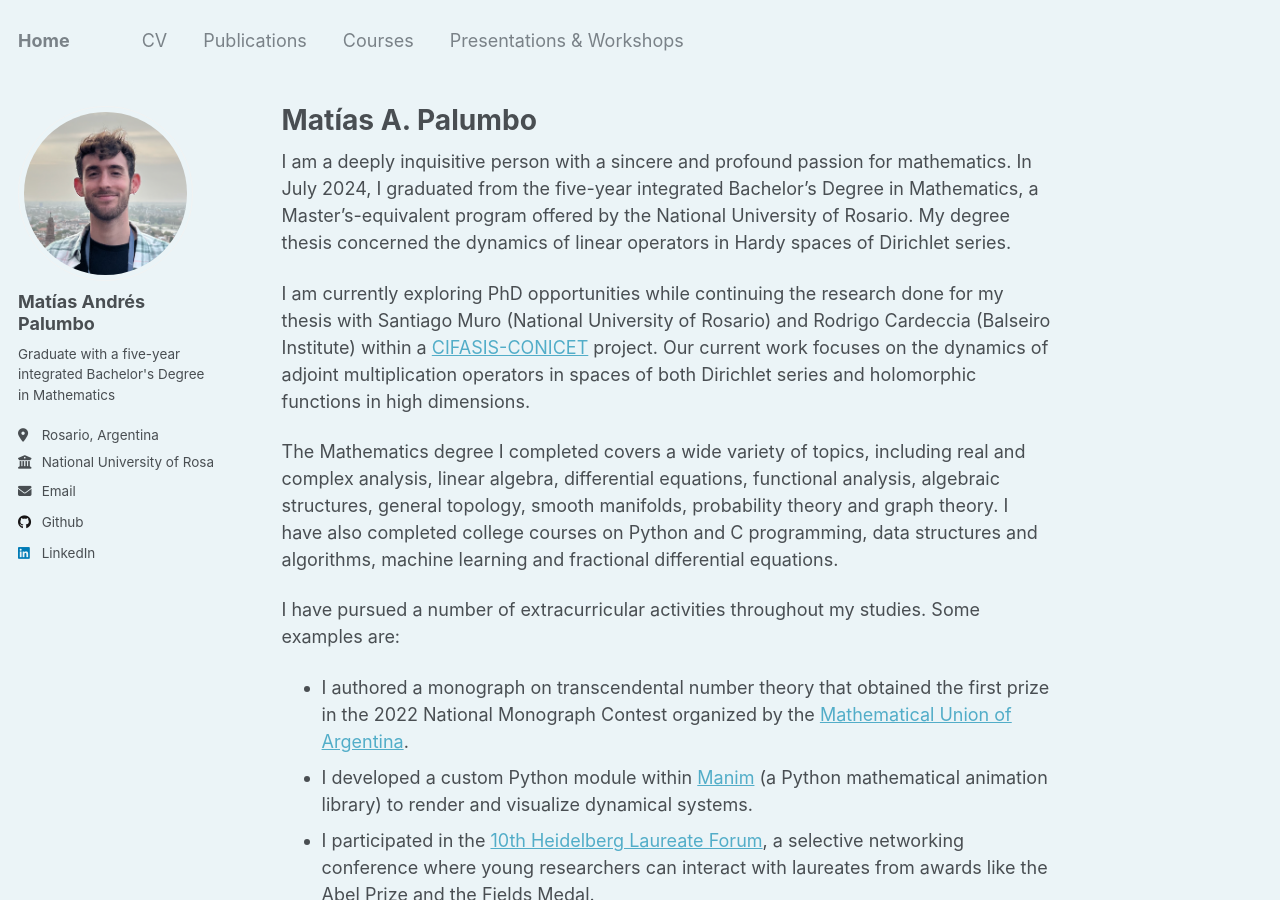
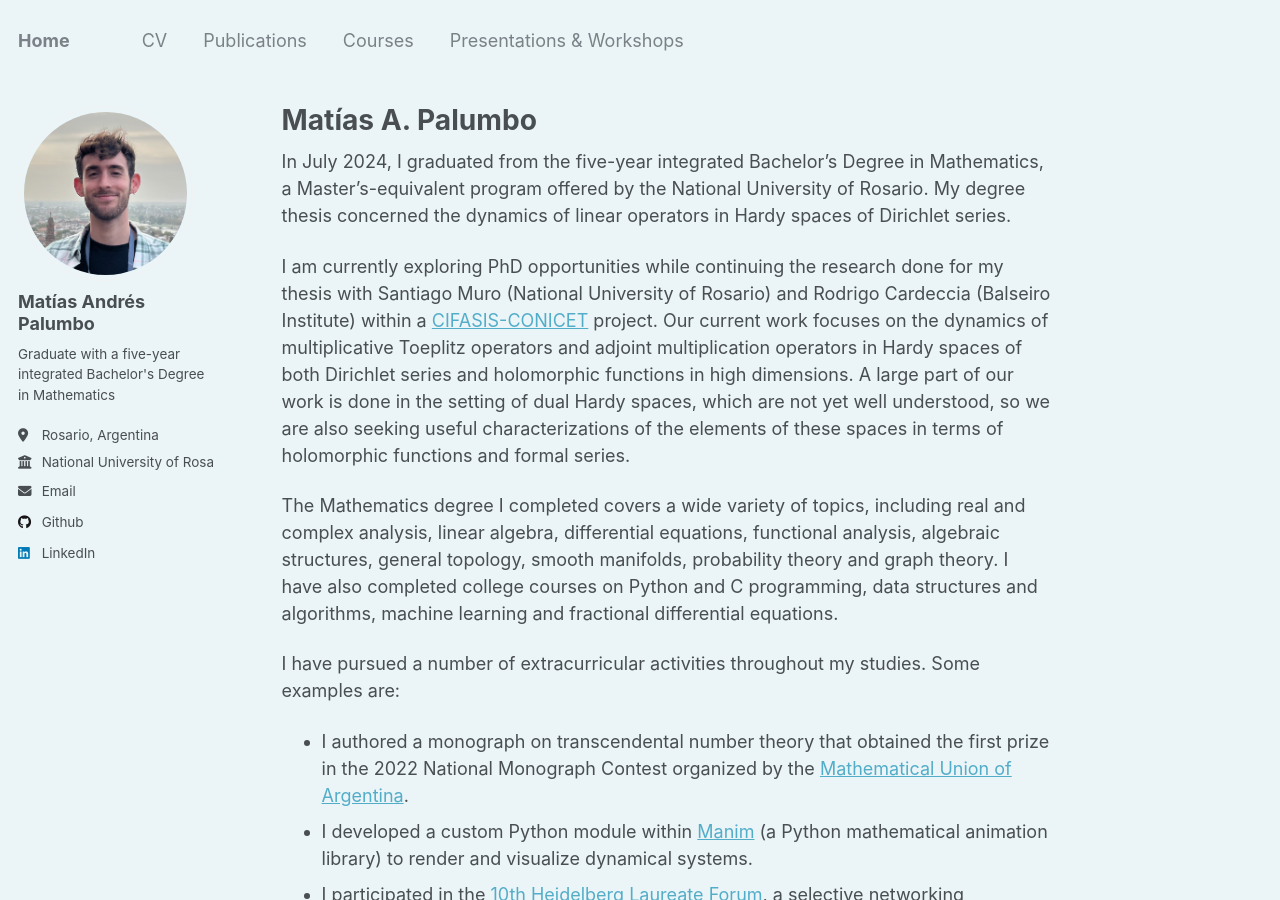
Before and after one commit to matiaspalumbo/matiaspalumbo.github.io, a Jekyll site: the page built from _pages/about.md, in a window 1280 px wide and 900 px high. Built offline with Jekyll 4.4.1, drawn with Linux system fonts in a browser that asks for light colours.

Commit message:
Tweaked personal description - added more details to current research

```diff
--- a/_pages/about.md
+++ b/_pages/about.md
@@ -7,9 +7,9 @@ redirect_from:
   - /about.html
 ---
 
-I am a deeply inquisitive person with a sincere and profound passion for mathematics. In July 2024, I graduated from the five-year integrated Bachelor's Degree in Mathematics, a Master's-equivalent program offered by the National University of Rosario. My degree thesis concerned the dynamics of linear operators in Hardy spaces of Dirichlet series.
+In July 2024, I graduated from the five-year integrated Bachelor's Degree in Mathematics, a Master's-equivalent program offered by the National University of Rosario. My degree thesis concerned the dynamics of linear operators in Hardy spaces of Dirichlet series.
 
-I am currently exploring PhD opportunities while continuing the research done for my thesis with Santiago Muro (National University of Rosario) and Rodrigo Cardeccia (Balseiro Institute) within a [CIFASIS-CONICET](https://www.cifasis-conicet.gov.ar/en/) project. Our current work focuses on the dynamics of adjoint multiplication operators in spaces of both Dirichlet series and holomorphic functions in high dimensions.
+I am currently exploring PhD opportunities while continuing the research done for my thesis with Santiago Muro (National University of Rosario) and Rodrigo Cardeccia (Balseiro Institute) within a [CIFASIS-CONICET](https://www.cifasis-conicet.gov.ar/en/) project. Our current work focuses on the dynamics of multiplicative Toeplitz operators and adjoint multiplication operators in Hardy spaces of both Dirichlet series and holomorphic functions in high dimensions. A large part of our work is done in the setting of dual Hardy spaces, which are not yet well understood, so we are also seeking useful characterizations of the elements of these spaces in terms of holomorphic functions and formal series.
 
 The Mathematics degree I completed covers a wide variety of topics, including real and complex analysis, linear algebra, differential equations, functional analysis, algebraic structures, general topology, smooth manifolds, probability theory and graph theory. I have also completed college courses on Python and C programming, data structures and algorithms, machine learning and fractional differential equations.
 
```
